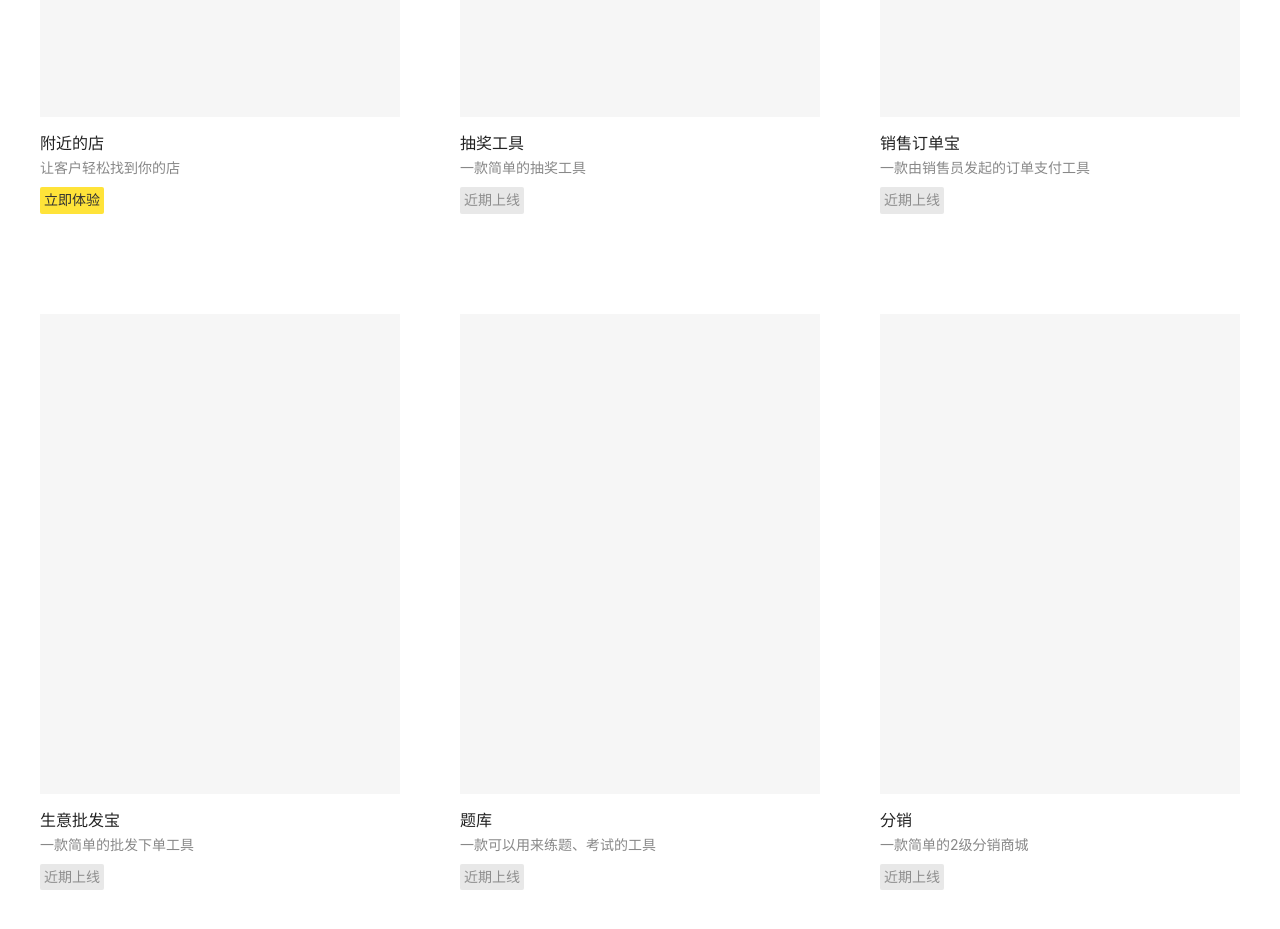
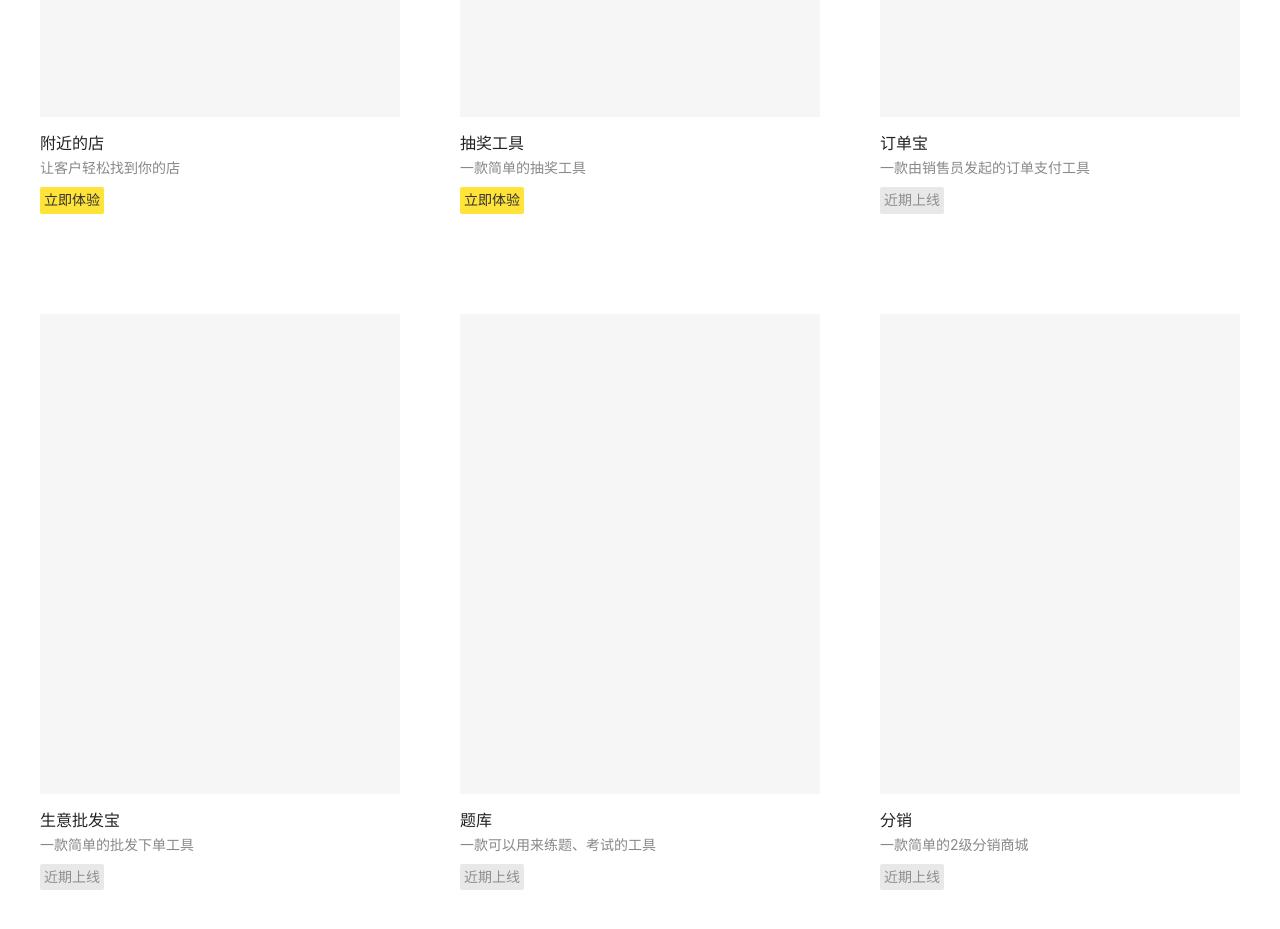
Before and after one commit to wangzj141/wangzj141.github.io, a plain HTML site: page index.html in a window 1280 px wide. Shown: the part 1680-2609 px from the top of the page. Drawn offline with Linux system fonts and the light colour scheme.

Commit message:
订单宝

```diff
--- a/index.html
+++ b/index.html
@@ -51,11 +51,11 @@
             <img src="image/p-bg.png" alt="">
             <p class="name">抽奖工具</p>
             <p class="desc">一款简单的抽奖工具</p>
-            <a class="btn btn-disabled">近期上线</a>
+            <a href="#findMe" class="btn">立即体验</a>
         </div>
         <div class="box">
             <img src="image/p-bg.png" alt="">
-            <p class="name">销售订单宝</p>
+            <p class="name">订单宝</p>
             <p class="desc">一款由销售员发起的订单支付工具</p>
             <a class="btn btn-disabled">近期上线</a>
         </div>
```
